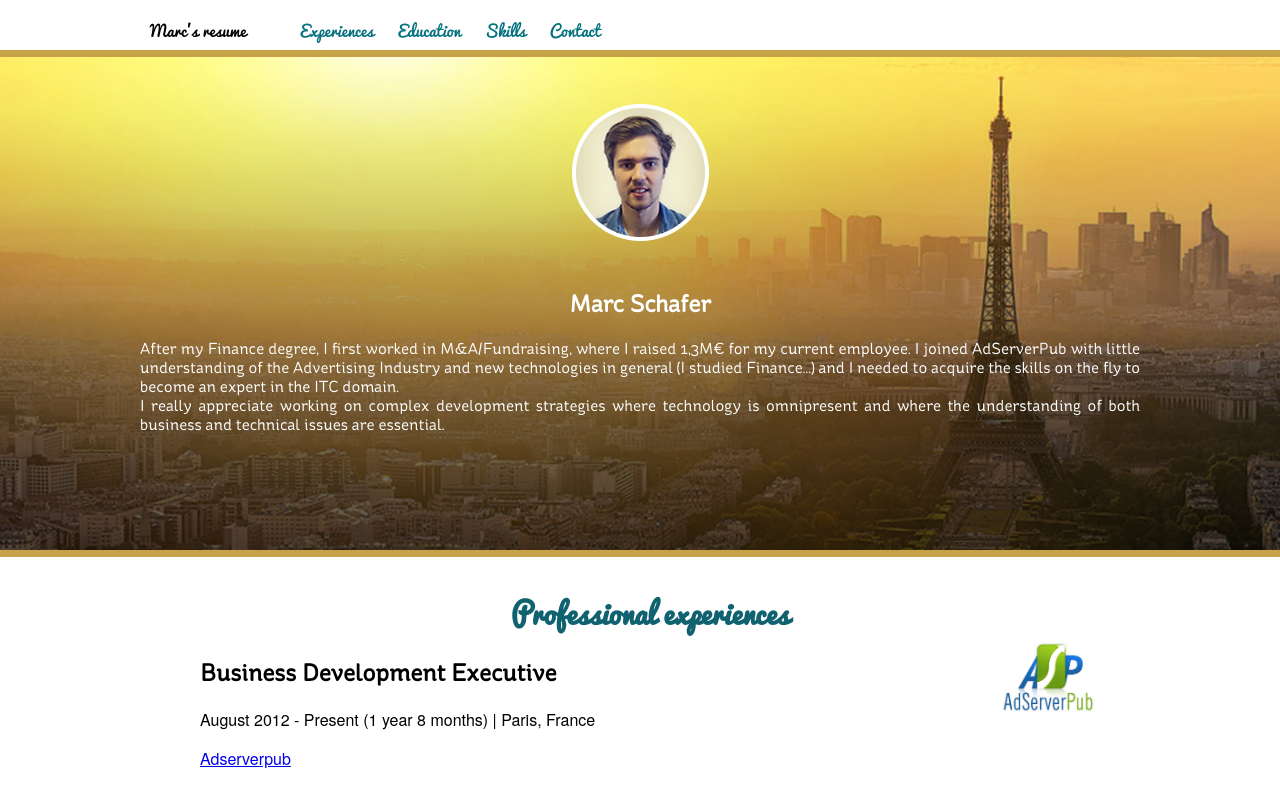
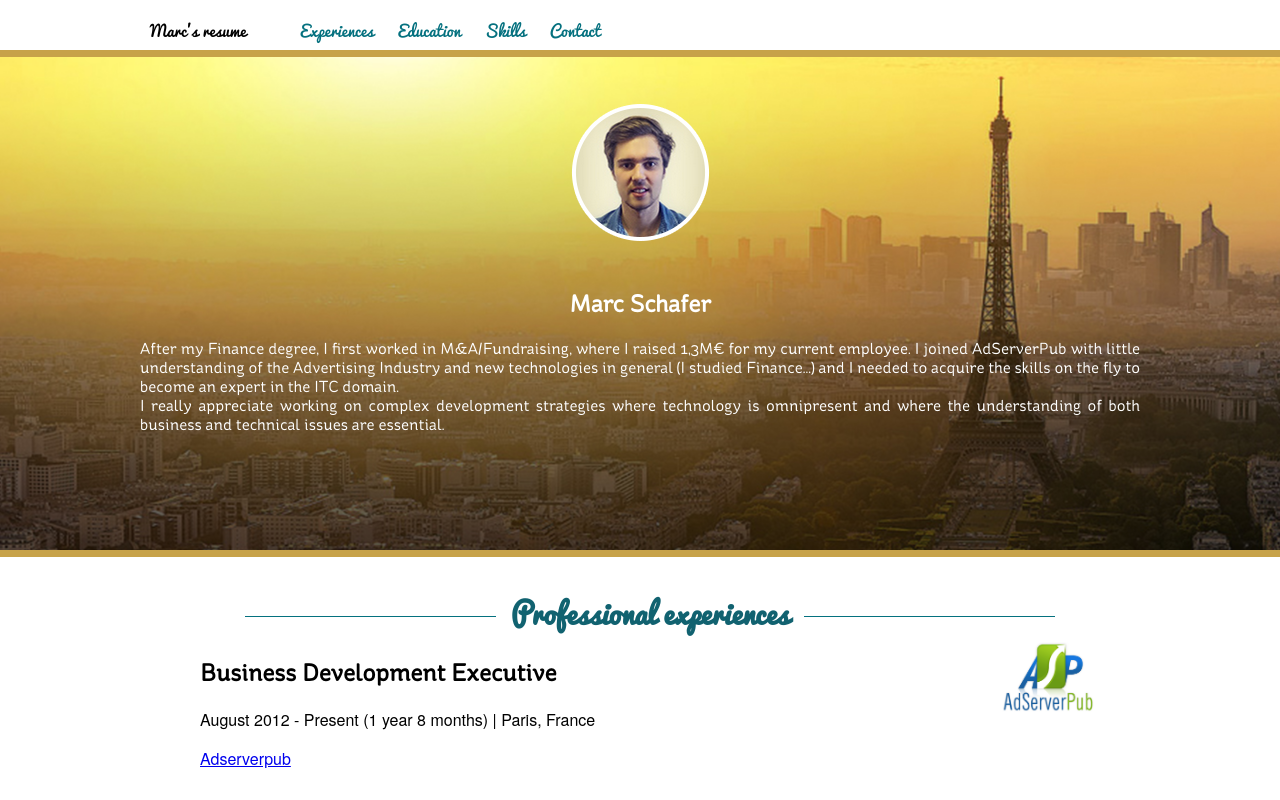
Before and after one commit to marcschafer1/marcschafer1.github.io, a plain HTML site: page index.html in a window 1280 px wide. Shown: the top 800 px of the page. Drawn offline with Linux system fonts and the light colour scheme; a web font is replaced by a local one.

Commit message:
some changes

```diff
--- a/style.css
+++ b/style.css
@@ -222,7 +222,7 @@ section {
 	text-align: center;
 	width: 90%;
 	margin: 20px auto 0 auto;
-	background: transparent url("images/title-line.png") repeat-x left 58%;
+	background: transparent url("assets/images/title-line.png") repeat-x left 58%;
 }
 
 .section-title-2 {
```
